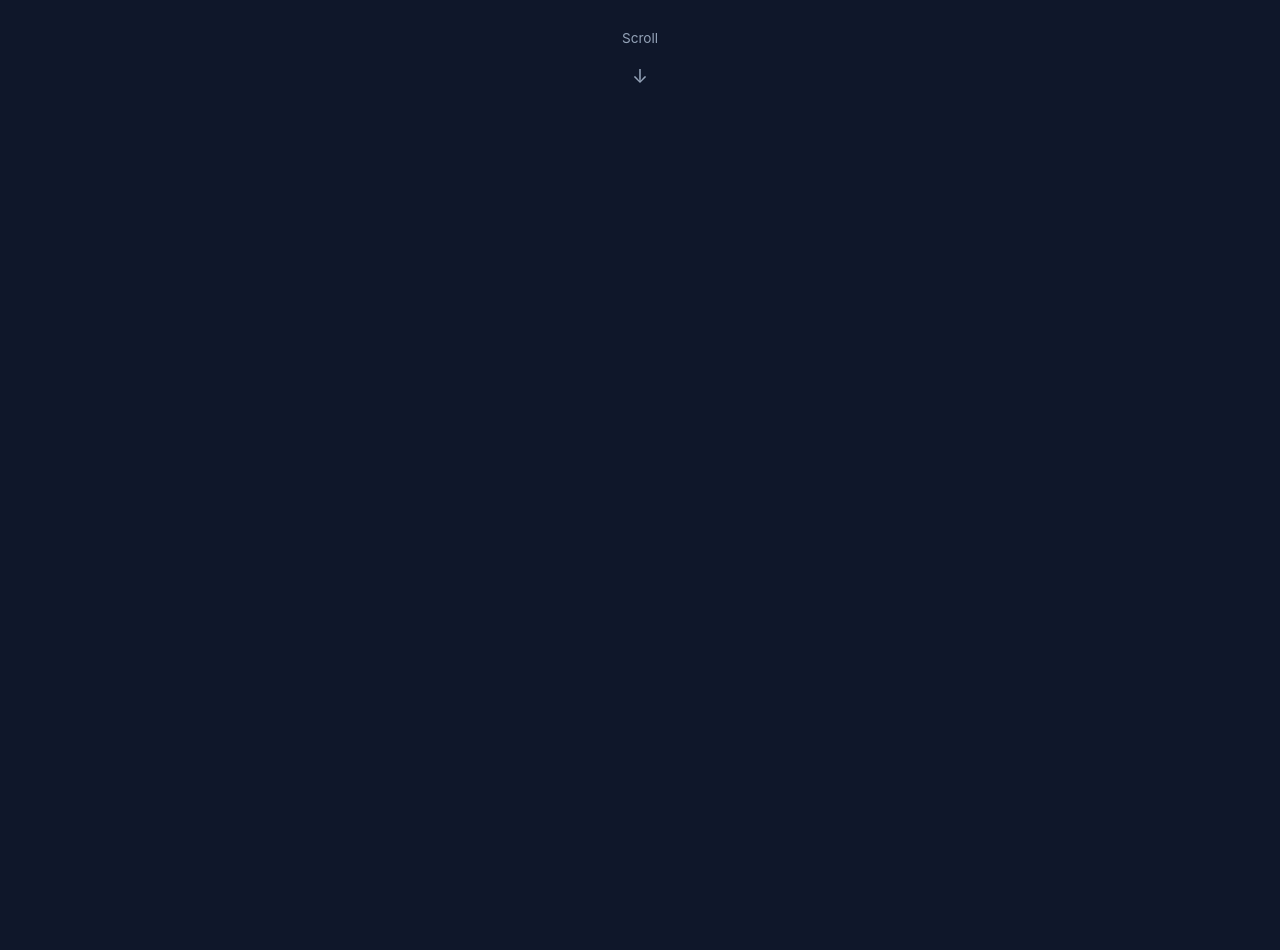
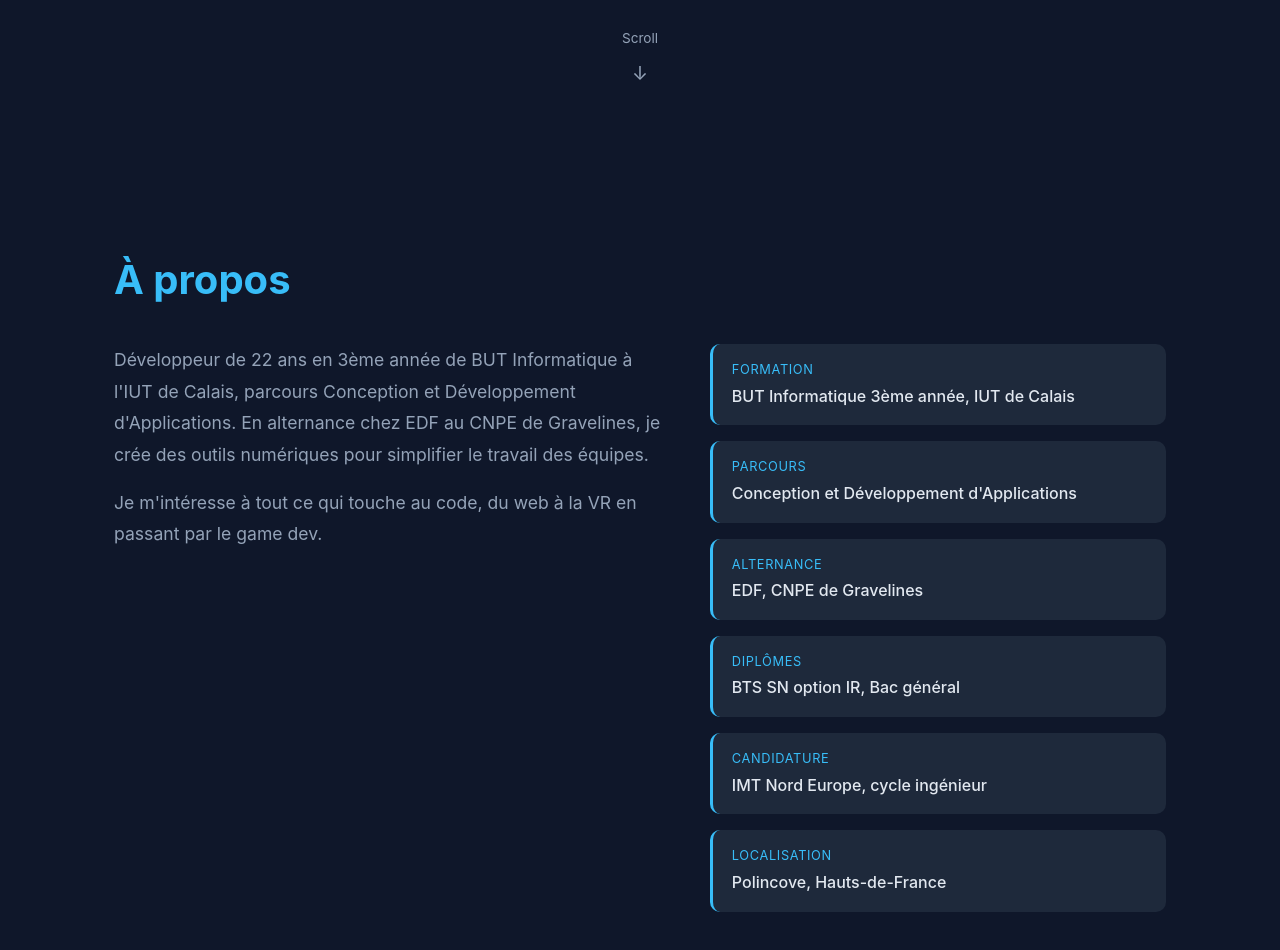
Before and after one commit to ittaq62/Portfolio, a Vue app: page / in a window 1280 px wide. Shown: the part 680-1630 px from the top of the page. Before the commit the page ends 800 px from the top, so only its background shows below. Built offline with nearby package versions, Linux system fonts and the light colour scheme.

Commit message:
Ajout de la section à propos

```diff
--- a/src/App.vue
+++ b/src/App.vue
@@ -2,10 +2,12 @@
   <div id="app">
     <NavBar />
     <HeroSection />
+    <AboutSection />
   </div>
 </template>
 
 <script setup>
 import NavBar from './components/NavBar.vue'
 import HeroSection from './components/HeroSection.vue'
+import AboutSection from './components/AboutSection.vue'
 </script>
--- /dev/null
+++ b/src/components/AboutSection.vue
@@ -0,0 +1,135 @@
+<template>
+  <section id="about" class="about">
+    <h2 ref="title">À propos</h2>
+    <div class="about__content">
+      <div ref="text" class="about__text">
+        <p>
+          Développeur de 22 ans en 3ème année de BUT Informatique à l'IUT de Calais,
+          parcours Conception et Développement d'Applications. En alternance chez EDF
+          au CNPE de Gravelines, je crée des outils numériques pour simplifier le
+          travail des équipes.
+        </p>
+        <p>
+          Je m'intéresse à tout ce qui touche au code, du web à la VR
+          en passant par le game dev.
+        </p>
+      </div>
+      <div ref="infosEl" class="about__infos">
+        <div class="about__info" v-for="info in infos" :key="info.label">
+          <span class="about__info-label">{{ info.label }}</span>
+          <span class="about__info-value">{{ info.value }}</span>
+        </div>
+      </div>
+    </div>
+  </section>
+</template>
+
+<script setup>
+import { ref, onMounted } from 'vue'
+import { useScrollAnimation } from '../composables/useScrollAnimation'
+
+const { gsap } = useScrollAnimation()
+
+const title = ref(null)
+const text = ref(null)
+const infosEl = ref(null)
+
+const infos = [
+  { label: 'Formation', value: 'BUT Informatique 3ème année, IUT de Calais' },
+  { label: 'Parcours', value: 'Conception et Développement d\'Applications' },
+  { label: 'Alternance', value: 'EDF, CNPE de Gravelines' },
+  { label: 'Diplômes', value: 'BTS SN option IR, Bac général' },
+  { label: 'Candidature', value: 'IMT Nord Europe, cycle ingénieur' },
+  { label: 'Localisation', value: 'Polincove, Hauts-de-France' }
+]
+
+onMounted(() => {
+  gsap.from(title.value, {
+    y: 40,
+    opacity: 0,
+    duration: 0.8,
+    scrollTrigger: {
+      trigger: title.value,
+      start: 'top 85%'
+    }
+  })
+
+  gsap.from(text.value, {
+    x: -60,
+    opacity: 0,
+    duration: 0.8,
+    scrollTrigger: {
+      trigger: text.value,
+      start: 'top 80%'
+    }
+  })
+
+  gsap.from('.about__info', {
+    y: 30,
+    opacity: 0,
+    duration: 0.5,
+    stagger: 0.15,
+    scrollTrigger: {
+      trigger: infosEl.value,
+      start: 'top 85%'
+    }
+  })
+})
+</script>
+
+<style scoped>
+.about {
+  display: flex;
+  flex-direction: column;
+  justify-content: center;
+}
+
+.about__content {
+  display: grid;
+  grid-template-columns: 1.2fr 1fr;
+  gap: 3rem;
+  align-items: start;
+}
+
+.about__text p {
+  color: var(--text-muted);
+  font-size: 1.1rem;
+  margin-bottom: 1rem;
+  line-height: 1.8;
+}
+
+.about__infos {
+  display: flex;
+  flex-direction: column;
+  gap: 1rem;
+}
+
+.about__info {
+  background: var(--bg-light);
+  padding: 1rem 1.2rem;
+  border-radius: 10px;
+  border-left: 3px solid var(--accent);
+  display: flex;
+  flex-direction: column;
+  gap: 0.2rem;
+}
+
+.about__info-label {
+  font-size: 0.8rem;
+  color: var(--accent);
+  text-transform: uppercase;
+  letter-spacing: 0.05em;
+}
+
+.about__info-value {
+  font-size: 1rem;
+  color: var(--text);
+  font-weight: 500;
+}
+
+@media (max-width: 768px) {
+  .about__content {
+    grid-template-columns: 1fr;
+  }
+}
+</style>
```
